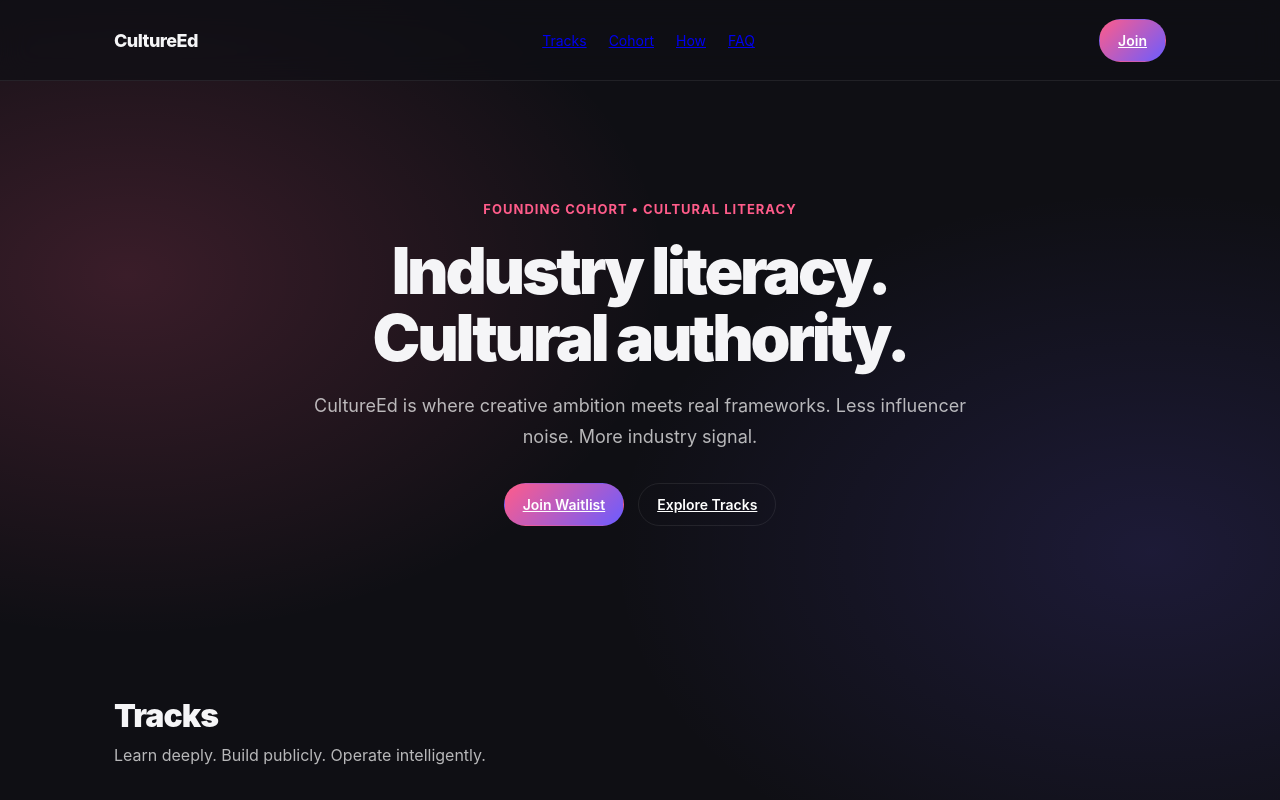
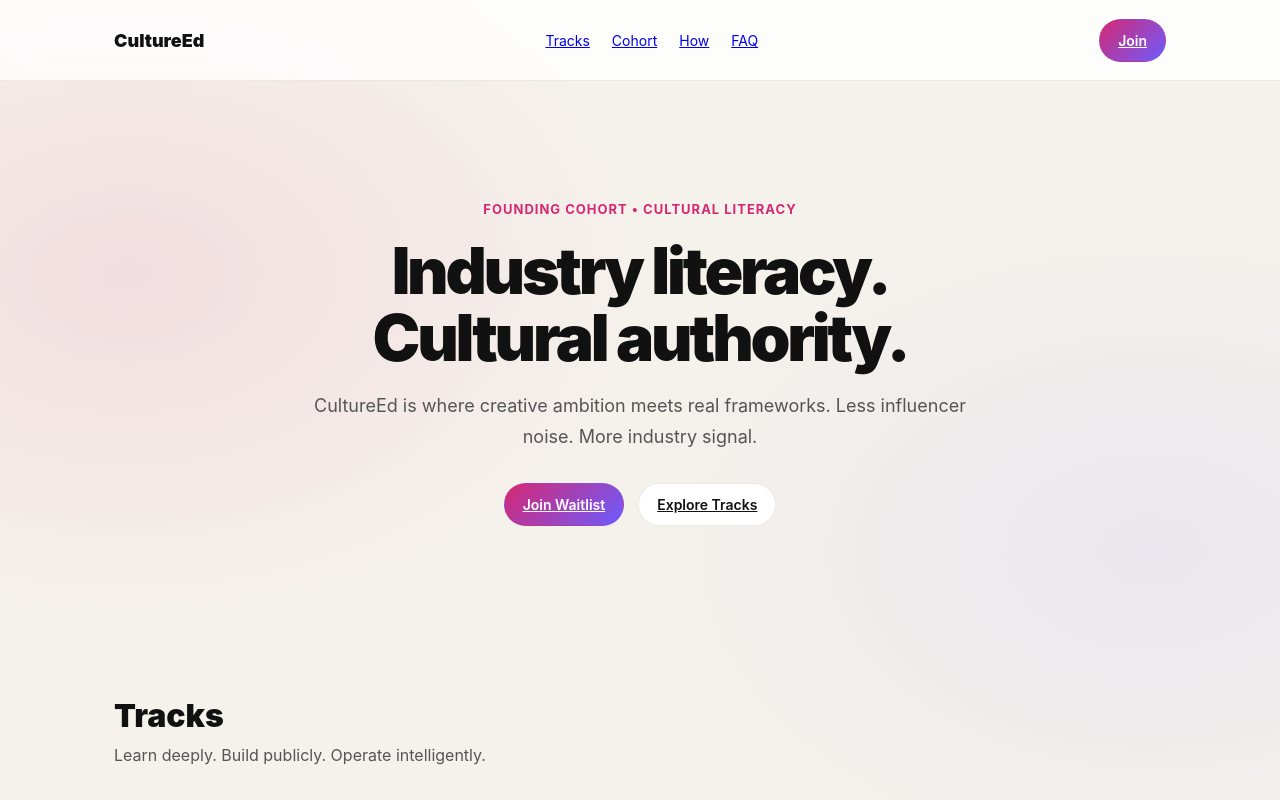
Before and after one commit to sjikeme-maker/cultureed, a Next.js app: page / in a window 1280 px wide. Shown: the top 800 px of the page. Built offline with nearby package versions, Linux system fonts and the light colour scheme.

Commit message:
Update globals.css

```diff
--- a/styles/globals.css
+++ b/styles/globals.css
@@ -1,26 +1,27 @@
 :root{
-  --bg: #0f0f14;
-  --bg-soft: #161621;
+  --bg: #f5f2ec;              /* warm editorial beige */
+  --bg-soft: #ffffff;
+  --bg-accent: #f0e9ff;       /* subtle lavender wash */
 
-  --accent: #ff5c8a;      /* expressive pink */
-  --accent2: #6c5cff;     /* deep indigo */
-  --accent3: #00c2a8;     /* cultural teal */
+  --accent: #d62872;          /* expressive magenta */
+  --accent2: #6c5cff;         /* indigo */
+  --accent3: #008c7a;         /* deep cultural teal */
 
-  --text: #f5f5f7;
-  --muted: rgba(255,255,255,0.7);
-  --muted2: rgba(255,255,255,0.45);
+  --text: #111111;
+  --muted: #555555;
+  --muted2: #777777;
 
-  --border: rgba(255,255,255,0.08);
+  --border: rgba(0,0,0,0.08);
 }
 
 *{ box-sizing:border-box; }
+
 body{
   margin:0;
   font-family: "Inter", system-ui, -apple-system, sans-serif;
   background:
-    radial-gradient(900px 600px at 10% 10%, rgba(255,92,138,0.18), transparent 60%),
-    radial-gradient(900px 600px at 90% 20%, rgba(108,92,255,0.15), transparent 60%),
-    radial-gradient(900px 600px at 50% 120%, rgba(0,194,168,0.12), transparent 60%),
+    radial-gradient(900px 600px at 10% 10%, rgba(214,40,114,0.10), transparent 60%),
+    radial-gradient(900px 600px at 90% 20%, rgba(108,92,255,0.08), transparent 60%),
     var(--bg);
   color: var(--text);
 }
@@ -33,10 +34,10 @@
 
 /* NAV */
 .nav{
-  backdrop-filter: blur(14px);
-  background: rgba(15,15,20,0.7);
-  border-bottom: 1px solid var(--border);
-  position: sticky;
+  background: rgba(255,255,255,0.8);
+  backdrop-filter: blur(10px);
+  border-bottom:1px solid var(--border);
+  position:sticky;
   top:0;
   z-index:50;
 }
@@ -47,9 +48,8 @@
   align-items:center;
 }
 .brand{
-  font-weight:800;
+  font-weight:900;
   font-size:18px;
-  letter-spacing:-0.03em;
 }
 .navLinks{
   display:flex;
@@ -58,7 +58,7 @@
   color:var(--muted);
 }
 .navLinks a:hover{
-  color:white;
+  color:var(--accent);
 }
 .btn{
   padding:12px 18px;
@@ -74,8 +74,8 @@
 }
 .btnSecondary{
   border:1px solid var(--border);
-  background:transparent;
-  color:white;
+  background:white;
+  color:var(--text);
 }
 
 /* HERO */
@@ -119,7 +119,6 @@
   font-size:32px;
   font-weight:900;
   margin-bottom:10px;
-  letter-spacing:-0.03em;
 }
 .sectionSub{
   color:var(--muted);
@@ -159,7 +158,7 @@
 .ctaBand{
   padding:40px;
   border-radius:24px;
-  background: linear-gradient(135deg, rgba(255,92,138,0.12), rgba(108,92,255,0.12));
+  background:var(--bg-accent);
   border:1px solid var(--border);
 }
 .input{
@@ -167,9 +166,11 @@
   padding:14px 18px;
   border-radius:999px;
   border:1px solid var(--border);
-  background:transparent;
-  color:white;
+  background:white;
+  color:var(--text);
 }
+
+/* FOOTER */
 .footer{
   padding:40px 0;
   border-top:1px solid var(--border);
```
